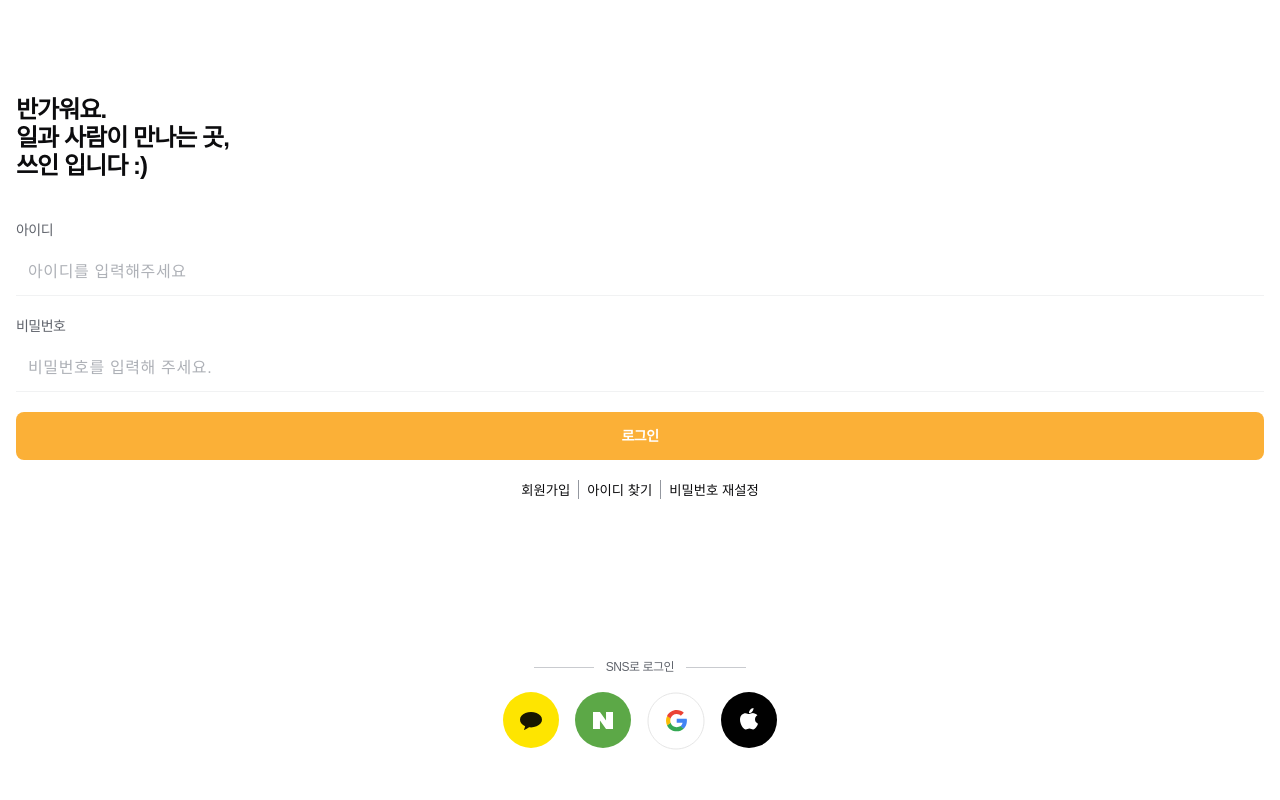
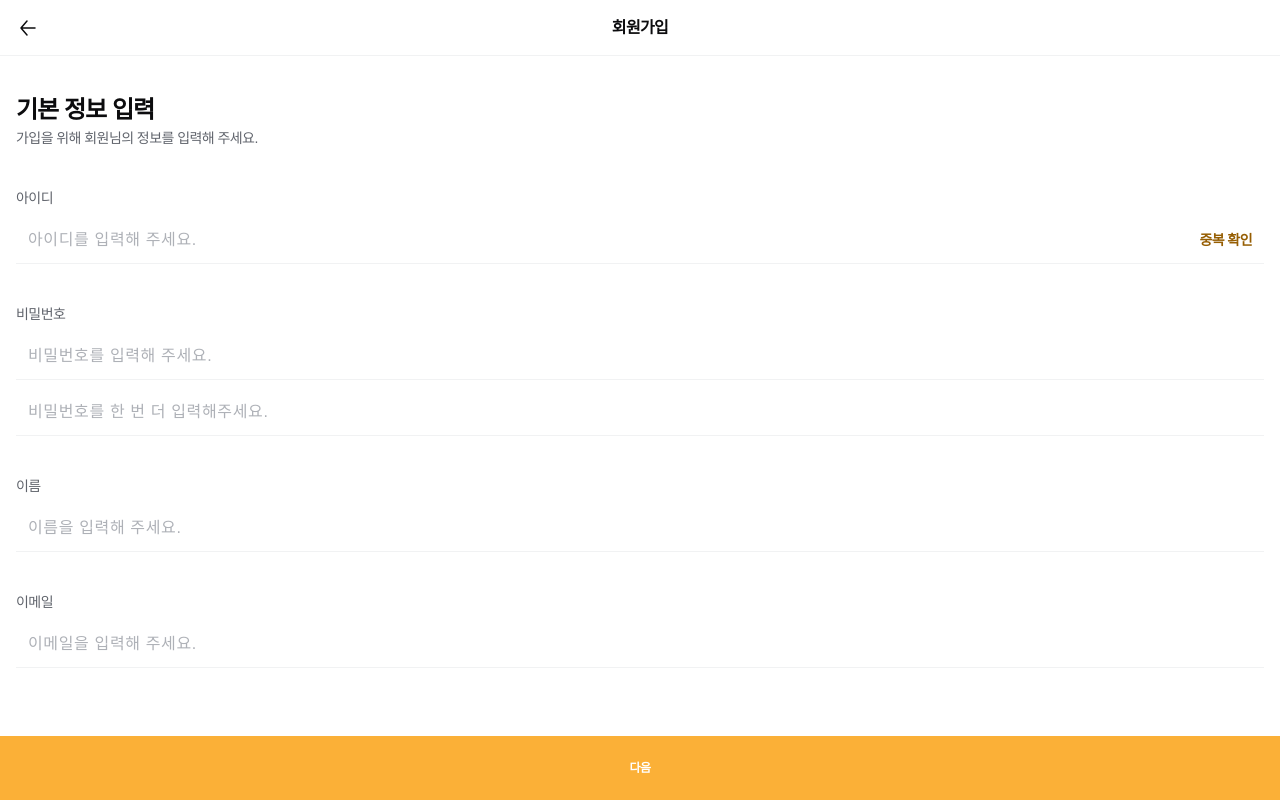
Before and after one commit to ubittz/mvp_thin, a React (Vite) app: page / in a window 1280 px wide. Built offline with nearby package versions, Linux system fonts and the light colour scheme; a web font is replaced by a local one.

Commit message:
feat: register 기본 정보 화면 구성 완료

```diff
--- /dev/null
+++ b/src/components/Header/index.tsx
@@ -0,0 +1,33 @@
+import styled from "styled-components";
+
+import { HeaderProps } from "@@components/Header/type";
+import { Typography } from "@@components/Typography";
+import { COLORS } from "@@constants/colors";
+import { LeftArrowIcon } from "@@constants/images";
+
+const StyledHeader = styled.div`
+  display: flex;
+  justify-content: space-between;
+  align-items: center;
+  height: 56px;
+  padding: 0 16px;
+
+  background: ${COLORS.GRAY_SCALE_000};
+  border-bottom: 1px solid ${COLORS.GRAY_SCALE_050};
+
+  .black_space {
+    width: 24px;
+  }
+`;
+
+function Header({ title, onBack }: HeaderProps) {
+  return (
+    <StyledHeader>
+      <LeftArrowIcon onClick={onBack} />
+      <Typography.MediumSubTitle>{title}</Typography.MediumSubTitle>
+      <div className="black_space" />
+    </StyledHeader>
+  );
+}
+
+export default Header;
--- /dev/null
+++ b/src/components/Header/type.ts
@@ -0,0 +1,4 @@
+export interface HeaderProps {
+  title: string;
+  onBack: () => void;
+}
--- a/src/components/InputFormGroup/index.tsx
+++ b/src/components/InputFormGroup/index.tsx
@@ -4,9 +4,20 @@ import { InputFormGroupProps } from "@@components/InputFormGroup/type";
 import { Typography } from "@@components/Typography";
 import { COLORS } from "@@constants/colors";
 
+const StyledInputFormGroup = styled.div`
+  display: flex;
+  flex-direction: column;
+  gap: 8px;
+
+  .input_wrap {
+    position: relative;
+  }
+`;
+
 const StyledInput = styled.input`
+  width: 100%;
+  height: 48px;
   padding: 13px 12px;
-  height: 48px;
   border: none;
   border-bottom: 1px solid ${COLORS.GRAY_SCALE_050};
   font-size: 16px;
@@ -19,21 +30,45 @@ const StyledInput = styled.input`
   }
 `;
 
-const StyledInputFormGroup = styled.div`
-  display: flex;
-  flex-direction: column;
-  gap: 8px;
+const StyledButton = styled.button`
+  position: absolute;
+  right: 12px;
+  top: 50%;
+  transform: translateY(-50%);
+
+  background: none;
+  outline: none;
+  border: none;
 `;
 
-function InputFormGroup({ id, label, ...props }: InputFormGroupProps) {
+function InputFormGroup({
+  id,
+  label,
+  inputButtonProps,
+  ...props
+}: InputFormGroupProps) {
   return (
     <StyledInputFormGroup>
+      {label && (
         <label htmlFor={id}>
           <Typography.SmallBody color={COLORS.GRAY_SCALE_600}>
             {label}
           </Typography.SmallBody>
         </label>
+      )}
+      <div className="input_wrap">
         <StyledInput id={id} {...props} />
+        {inputButtonProps && (
+          <StyledButton>
+            <Typography.MediumButton
+              color={COLORS.MAIN_700}
+              onClick={inputButtonProps.onClick}
+            >
+              {inputButtonProps.title}
+            </Typography.MediumButton>
+          </StyledButton>
+        )}
+      </div>
     </StyledInputFormGroup>
   );
 }
--- a/src/components/InputFormGroup/type.ts
+++ b/src/components/InputFormGroup/type.ts
@@ -2,5 +2,9 @@ import { InputHTMLAttributes } from "react";
 
 export interface InputFormGroupProps
   extends InputHTMLAttributes<HTMLInputElement> {
-  label: string;
+  label?: string;
+  inputButtonProps?: {
+    title: string;
+    onClick: () => void;
+  };
 }
--- a/src/constants/colors.ts
+++ b/src/constants/colors.ts
@@ -1,5 +1,6 @@
 export const COLORS = {
-  MAIN: "#FBB037",
+  MAIN_400: "#FBB037",
+  MAIN_700: "#965E03",
   GRAY_SCALE_000: "#FFFFFF",
   GRAY_SCALE_050: "#F1F2F3",
   GRAY_SCALE_100: "#E4E5E7",
--- a/src/constants/images.tsx
+++ b/src/constants/images.tsx
@@ -1,3 +1,5 @@
+import { DOMAttributes } from "react";
+
 export function KakaotalkIcon() {
   return (
     <svg
@@ -85,3 +87,24 @@ export function NaverIcon() {
     </svg>
   );
 }
+
+export function LeftArrowIcon(props: DOMAttributes<SVGSVGElement>) {
+  return (
+    <svg
+      {...props}
+      width="24"
+      height="24"
+      viewBox="0 0 24 24"
+      fill="none"
+      xmlns="http://www.w3.org/2000/svg"
+    >
+      <path
+        d="M11 5L5 12M5 12L11 19M5 12H19"
+        stroke="#0C0C0E"
+        strokeWidth="1.5"
+        strokeLinecap="round"
+        strokeLinejoin="round"
+      />
+    </svg>
+  );
+}
--- a/src/pages/Login/index.tsx
+++ b/src/pages/Login/index.tsx
@@ -72,7 +72,7 @@ const StyledLogin = styled.div`
 const StyledLoginButton = styled.button`
   outline: none;
   border: none;
-  background: ${COLORS.MAIN};
+  background: ${COLORS.MAIN_400};
   height: 48px;
   border-radius: 8px;
 `;
--- a/src/pages/Register/index.tsx
+++ b/src/pages/Register/index.tsx
@@ -1,9 +1,80 @@
-import styled from 'styled-components';
+import styled from "styled-components";
 
-const StyledRegister = styled.div``;
+import Header from "@@components/Header";
+import InputFormGroup from "@@components/InputFormGroup";
+import { Typography } from "@@components/Typography";
+import { COLORS } from "@@constants/colors";
+
+const StyledRegister = styled.div`
+  display: flex;
+  flex-direction: column;
+  height: 100vh;
+
+  .register_body {
+    flex: 1;
+    display: flex;
+    flex-direction: column;
+    gap: 40px;
+    padding: 40px 16px;
+
+    overflow-y: scroll;
+
+    .register_body__description {
+      display: flex;
+      flex-direction: column;
+      gap: 4px;
+    }
+    .register_body__password_wrap {
+      display: flex;
+      flex-direction: column;
+      gap: 8px;
+    }
+  }
+`;
+
+const StyledRegisterButton = styled.button`
+  border: none;
+  outline: none;
+  background: ${COLORS.MAIN_400};
+  height: 64px;
+`;
 
 function Register() {
-  return <StyledRegister>회원가입 화면입니다.</StyledRegister>;
+  return (
+    <StyledRegister>
+      <Header title="회원가입" onBack={() => {}} />
+      <div className="register_body">
+        <div className="register_body__description">
+          <Typography.LargeTitle>기본 정보 입력</Typography.LargeTitle>
+          <Typography.SmallBody color={COLORS.GRAY_SCALE_600}>
+            가입을 위해 회원님의 정보를 입력해 주세요.
+          </Typography.SmallBody>
+        </div>
+        <InputFormGroup
+          label="아이디"
+          placeholder="아이디를 입력해 주세요."
+          inputButtonProps={{
+            title: "중복 확인",
+            onClick: () => {},
+          }}
+        />
+        <div className="register_body__password_wrap">
+          <InputFormGroup
+            label="비밀번호"
+            placeholder="비밀번호를 입력해 주세요."
+          />
+          <InputFormGroup placeholder="비밀번호를 한 번 더 입력해주세요." />
+        </div>
+        <InputFormGroup label="이름" placeholder="이름을 입력해 주세요." />
+        <InputFormGroup label="이메일" placeholder="이메일을 입력해 주세요." />
+      </div>
+      <StyledRegisterButton>
+        <Typography.SmallButton color={COLORS.GRAY_SCALE_000}>
+          다음
+        </Typography.SmallButton>
+      </StyledRegisterButton>
+    </StyledRegister>
+  );
 }
 
 export default Register;
--- a/src/router/router.tsx
+++ b/src/router/router.tsx
@@ -7,8 +7,8 @@ import Register from "@@pages/Register";
 function Router() {
   return (
     <Routes>
-      <Route path="/" element={<Login />} />
-      <Route path="/register" element={<Register />} />
+      <Route path="/" element={<Register />} />
+      <Route path="/register" element={<Login />} />
       <Route path="/home" element={<Home />} />
     </Routes>
   );
--- a/tailwind.config.js
+++ b/tailwind.config.js
@@ -8,7 +8,8 @@ export default {
     extend: {
       colors: {
         ...defaultColors,
-        main: "#FBB037",
+        main400: "#FBB037",
+        main700: "#965E03",
         grayscale000: "#FFFFFF",
         grayscale050: "#F1F2F3",
         grayscale100: "#E4E5E7",
```
Lines whose indentation alone changed are shown as unchanged.
